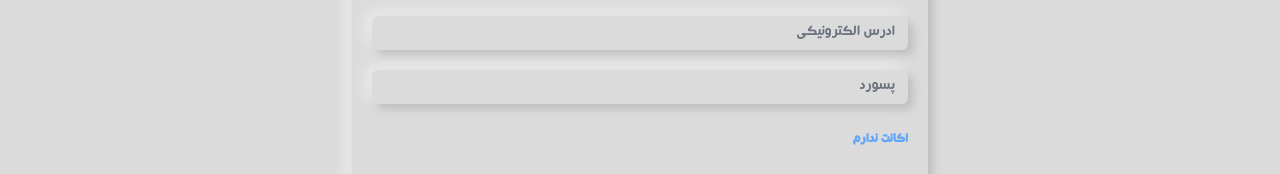
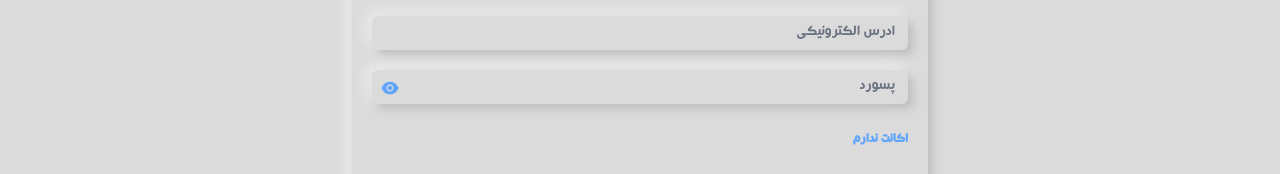
Before and after one commit to armin-bkh/restaurant-hamrah, a React (Create React App) app: page /auth in a window 1280 px wide. Shown: the part 391-565 px from the top of the page. Built offline with nearby package versions, Linux system fonts and the light colour scheme; what react-toast-notifications would draw is missing.

Commit message:
change input type for login and signup form for show value of inputs

```diff
--- a/src/Components/Common/AuthInput/AuthInput.jsx
+++ b/src/Components/Common/AuthInput/AuthInput.jsx
@@ -1,7 +1,32 @@
-const AuthInput = ({ ...rest }) => {
+import { useEffect, useState } from 'react';
+import { AiFillEye, AiFillEyeInvisible } from 'react-icons/ai';
+
+const AuthInput = ({ type, ...rest }) => {
+    const [ isShow, setIsShow ] = useState(false);
+    const [theType, setTheType] = useState('');
+
+    useEffect(()=>{
+        setTheType(type);
+    } , [])
+
+    const showHandler = () =>{
+        setIsShow(prevState => !prevState);
+
+        if(theType === "text") setTheType('password')
+        else setTheType("text")
+    }
+
     return (
+        <fieldset className={`relative`}>
         <input className={`w-full Casablanca px-3 border border-transparent focus:border-blue-500 py-1
-         boxShadow mb-5 Dirooz bgLight rounded-md outline-none placeholder-gray-500`} {...rest} />
+         boxShadow mb-5 Dirooz bgLight rounded-md outline-none placeholder-gray-500`} type={theType} {...rest} />
+         {
+            type === "password" &&
+         <span onClick={showHandler} className={`text-blue-400 absolute left-2 top-2 text-xl cursor-pointer`}>
+            {!isShow ? <AiFillEye /> : <AiFillEyeInvisible />}
+         </span>
+         }
+        </fieldset>
      );
 }
 
--- a/src/Components/NotFound/NotFound.jsx
+++ b/src/Components/NotFound/NotFound.jsx
@@ -1,19 +1,12 @@
 import { useEffect } from 'react';
 import NotFoundSvg from "../../Assets/SVG/oops-404-error-with-a-broken-robot-animate.svg";
-import { Link, withRouter } from "react-router-dom";
+import { Link } from "react-router-dom";
 
-const NotFound = ({ location, history }) => {
+const NotFound = () => {
 
     useEffect(()=>{
         document.title = "404!";
     }, [])
-
-    const goBackHandler = () =>{
-      const pathAddress = location.pathname;
-      const breakPoint = pathAddress.lastIndexOf('/');
-      const pushLocation = pathAddress.slice(0, breakPoint);
-      history.push(pushLocation);
-    }
 
   return (
     <section className={`p-10 flex flex-col items-center`}>
@@ -28,22 +21,14 @@ const NotFound = ({ location, history }) => {
         alt="NOT FOUND"
       />
 
-      <div className={`flex flex-col md:flex-row justify-between items-center`}>
         <Link
         to="/"
-          className={`px-10 py-2 gradient Casablanca text-white rounded-md text-sm lg:text-lg`}
+          className={`px-10 py-2 mt-10 gradient Casablanca text-white rounded-md text-sm lg:text-lg`}
         >
           صفحه اصلی
         </Link>
-        <button
-          onClick={goBackHandler}
-          className={`px-10 py-2 gradient Casablanca text-white rounded-md text-sm lg:text-lg mt-5 md:mt-0 md:mr-5`}
-        >
-          بازگشت
-        </button>
-      </div>
     </section>
   );
 };
 
-export default withRouter(NotFound);
+export default NotFound;
```
